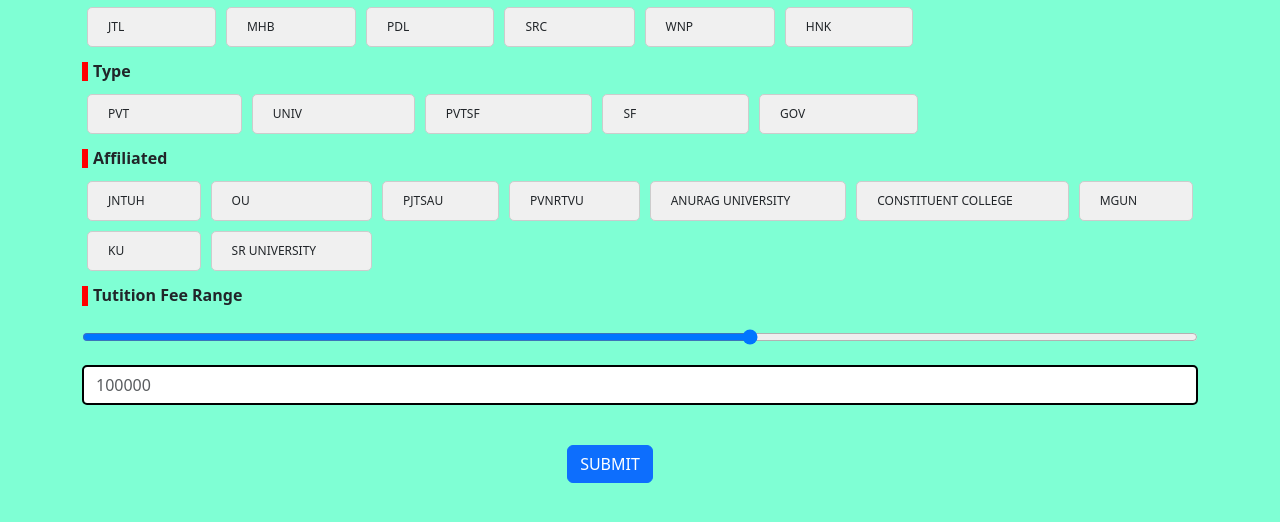
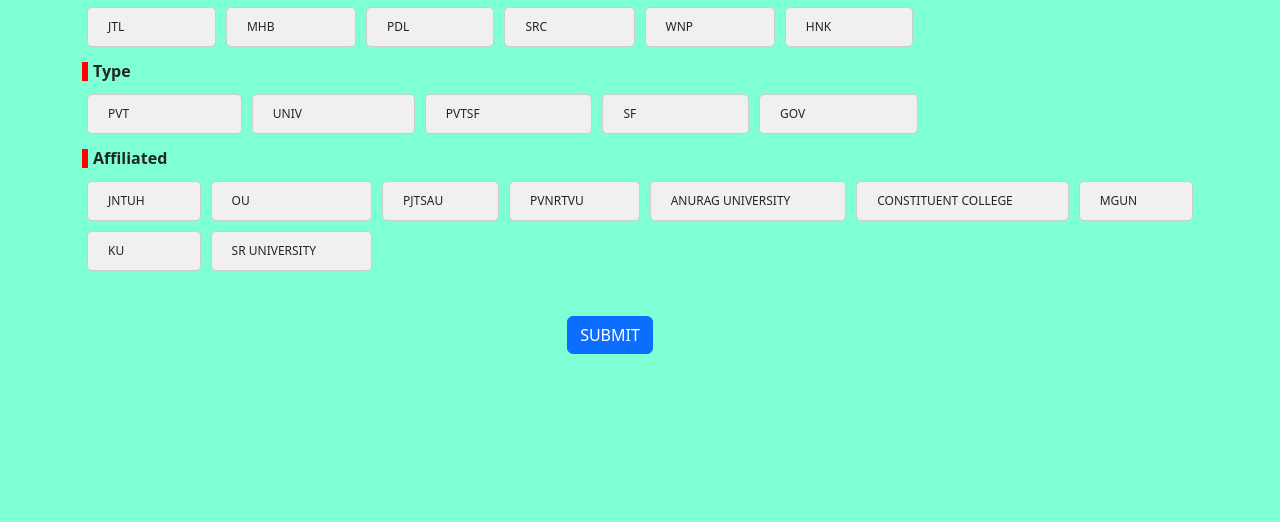
Before and after one commit to d2h5a0r5a0n3/tseamcetanalyzer, a plain HTML site: page index.htm in a window 1280 px wide. Shown: the part 1398-1920 px from the top of the page. Drawn offline with nearby package versions, Linux system fonts and the light colour scheme.

Commit message:
Update index.htm

```diff
--- a/index.htm
+++ b/index.htm
@@ -270,15 +270,6 @@
         <input type="checkbox" id="SR UNIVERSITY" name="AFFILIATED" onchange="demo4(this.id)" class="form-check-input" >
         <label class="form-check-label" for="SR UNIVERSITY">SR UNIVERSITY</label>
     </div>
-    <div class="container">
-        <h6  id="label">Tutition Fee Range</h6>
-    </div>
-    <div class="container" id="fees">
-        <input type="range" id="r1" name="TUITION_FEE" min="25000" max="150000" value="100000" oninput="demo5(this.value)">
-    </div>
-    <div class="container" id="location">
-        <input id="r11" type="number" placeholder="100000" class="form-control">
-    </div>
     <div class="container" id="btn"><button class="btn btn-primary" type="submit" onclick="fetchdata()">SUBMIT</button></div>
     <div class="container" id="load">
         <div id="loadingIndicator" style="display: none;"></div>
```
